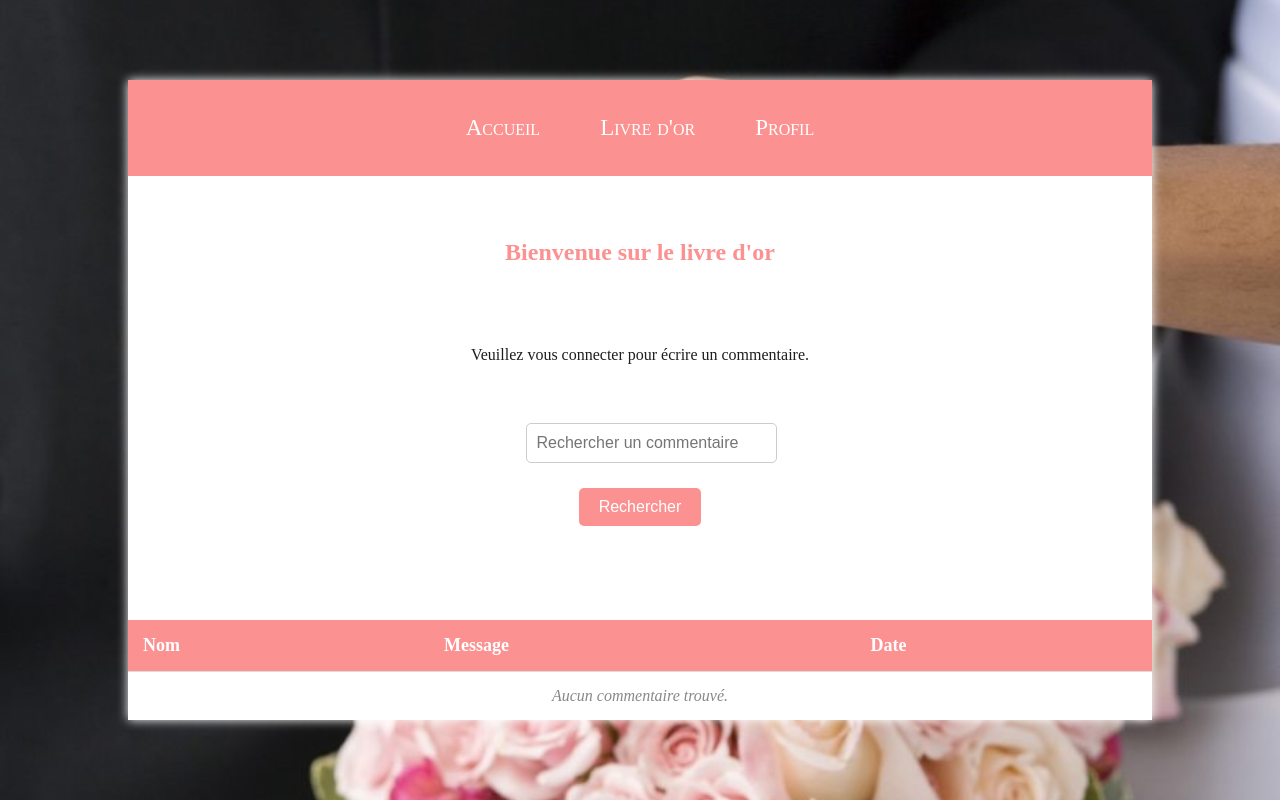
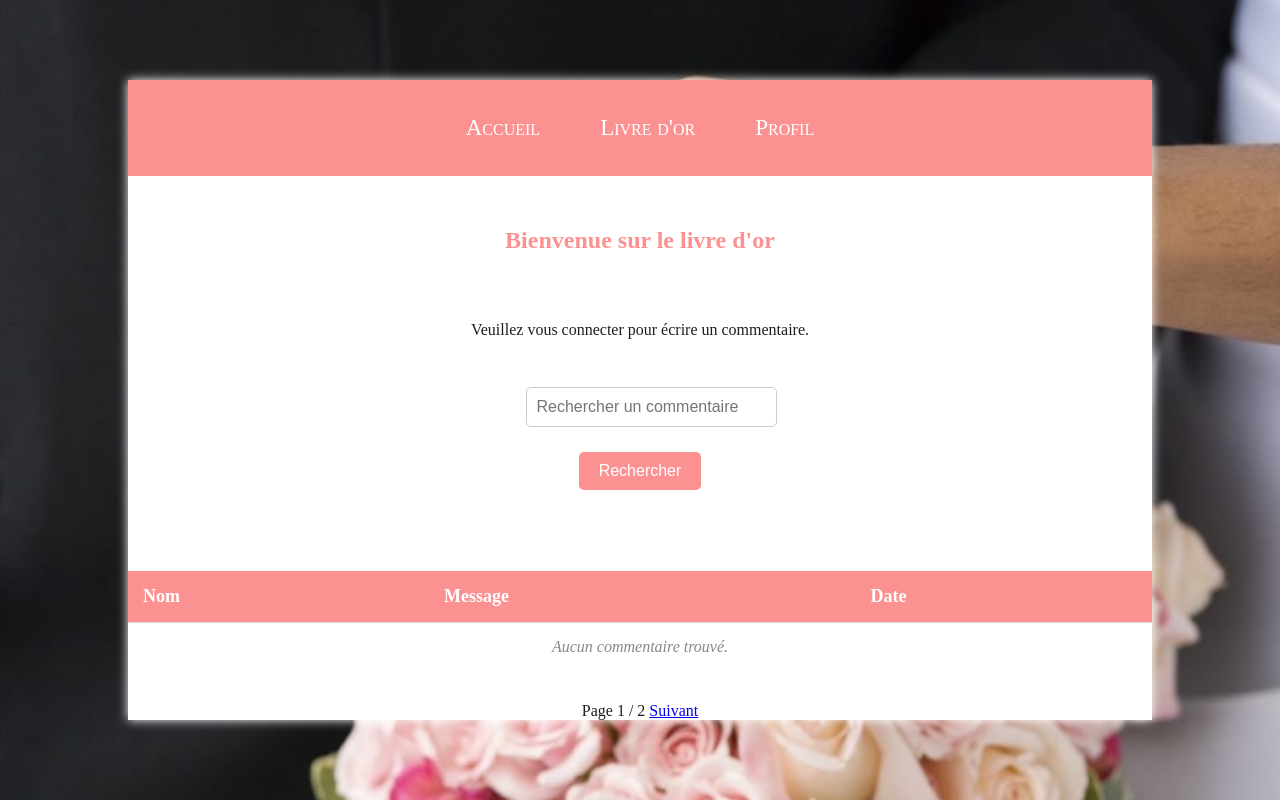
Before and after one commit to scott-allo/livre-or, a PHP site: page /pages/livre-or.php in a window 1280 px wide. Run offline with PHP 8.4, Linux system fonts and the light colour scheme; data comes from the database, SQL or seed files in the repository; tables that the repository leaves empty or names only in its code hold one stand-in row (values such as "Sample post"); some web fonts are replaced.

Commit message:
Ajout de la pagination dans le livre d'or

```diff
--- a/css/livre-or.css
+++ b/css/livre-or.css
@@ -123,4 +123,5 @@
       font-size: 14px;
       padding: 10px;
     }
+
   }
--- a/models/Comment.php
+++ b/models/Comment.php
@@ -37,22 +37,39 @@ class Comment {
             return ["success" => false, "message" => "Erreur SQL : " . $e->getMessage()];
         }
     }
-
-    public function read() {
+    public function read($limit = 4, $offset = 0) {
         try {
             $query = "
                 SELECT c.id, u.login, c.comment, c.date
                 FROM " . $this->table . " c
                 JOIN user u ON c.id_user = u.id
-                ORDER BY c.date DESC";
+                ORDER BY c.date DESC
+                LIMIT :limit OFFSET :offset";
+
             $stmt = $this->pdo->prepare($query);
+            $stmt->bindValue(':limit', $limit, PDO::PARAM_INT);
+            $stmt->bindValue(':offset', $offset, PDO::PARAM_INT);
             $stmt->execute();
+
             return $stmt->fetchAll(PDO::FETCH_ASSOC);
         } catch (PDOException $e) {
             error_log("Erreur SQL : " . $e->getMessage());
             return [];
         }
     }
+    public function countComments() {
+        try {
+            $query = "SELECT COUNT(*) as total FROM " . $this->table;
+            $stmt = $this->pdo->prepare($query);
+            $stmt->execute();
+            $result = $stmt->fetch(PDO::FETCH_ASSOC);
+            return $result['total'];
+        } catch (PDOException $e) {
+            error_log("Erreur SQL : " . $e->getMessage());
+            return 0;
+        }
+    }
+
 
 
 
--- a/pages/livre-or.php
+++ b/pages/livre-or.php
@@ -20,6 +20,23 @@ if (!empty($_GET['search'])) {
 } else {
     $comment = $commentModel->read();
 }
+// Pagination
+$commentsPerPage = 4; // Nombre de commentaires par page
+$page = isset($_GET['page']) && is_numeric($_GET['page']) ? intval($_GET['page']) : 1;
+$offset = ($page - 1) * $commentsPerPage;
+
+// Récupération du nombre total de commentaires
+$totalCommentaires = $commentModel->countComments();
+$commentairesParPage = 4;
+$totalPages = ceil($totalCommentaires / $commentairesParPage);
+
+// Récupération des commentaires avec pagination
+if (!empty($_GET['search'])) {
+    $comment = $commentModel->search($searchQuery, $commentsPerPage, $offset);
+} else {
+    $comment = $commentModel->read($commentsPerPage, $offset);
+}
+
 ?>
 <!DOCTYPE html>
 <html lang="fr">
@@ -47,6 +64,7 @@ if (!empty($_GET['search'])) {
     <?php else: ?>
         <p>Veuillez vous connecter pour écrire un commentaire.</p>
     <?php endif; ?>
+
 
     <!-- Recherche par mot-clé -->
     <form action="livre-or.php" method="GET">
@@ -79,6 +97,20 @@ if (!empty($_GET['search'])) {
         <?php endif; ?>
         </tbody>
     </table>
+    <!-- Liens de pagination -->
+<div class="pagination">
+    <?php if ($page > 1): ?>
+        <a href="?page=<?= $page - 1; ?>&search=<?= urlencode($searchQuery) ?>">Précédent</a>
+    <?php endif; ?>
+
+    Page <?= $page; ?> / <?= $totalPages; ?>
+
+    <?php if ($page < $totalPages): ?>
+        <a href="?page=<?= $page + 1; ?>&search=<?= urlencode($searchQuery) ?>">Suivant</a>
+    <?php endif; ?>
 </div>
+</div>
+
+
 </body>
 </html>
--- a/pages/profil.php
+++ b/pages/profil.php
@@ -33,11 +33,12 @@ if ($_SERVER["REQUEST_METHOD"] === "POST") {
     <meta charset="UTF-8">
     <meta name="viewport" content="width=device-width, initial-scale=1.0">
 
-    <link rel="stylesheet" href="../css/global.css">
-    <link rel="stylesheet" href="../css/profil.css">
+    <link rel="stylesheet" href="/livre-or/css/global.css">
+    <link rel="stylesheet" href="/livre-or/css/profil.css">
     <title>Profil</title>
 </head>
 <body>
+
     <section class="content-wrapper">
     <header>
                 <?php
@@ -61,7 +62,6 @@ if ($_SERVER["REQUEST_METHOD"] === "POST") {
         <button type="submit">Mettre à jour</button>
     </form>
 
-    <a href="logout.php">Se déconnecter</a>
     </section>
 </body>
 </html>
```
